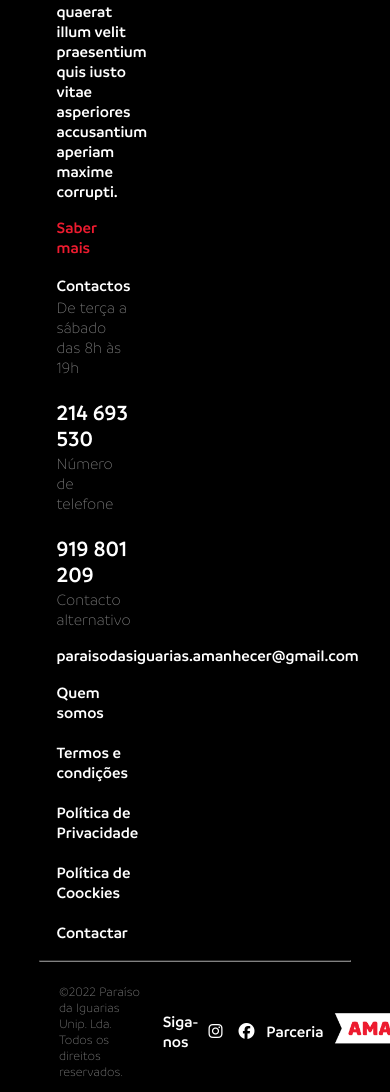
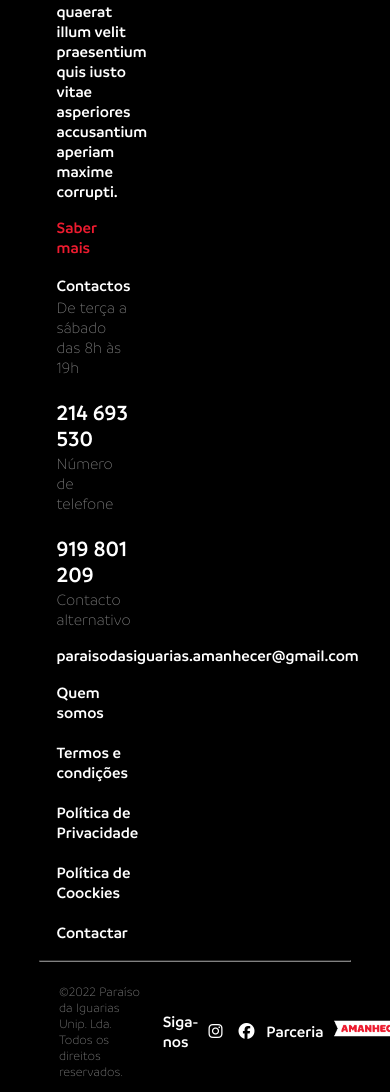
Before and after one commit to pedromagri007/site, a plain HTML site: page index.html in a window 390 px wide. Shown: the part 3722-4814 px from the top of the page. Drawn offline with Linux system fonts and the light colour scheme; a web font is replaced by a local one.

Commit message:
Add files via upload

```diff
--- a/style.css
+++ b/style.css
@@ -289,6 +289,10 @@ hr{
         overflow-x: hidden;
     }
 
+    #imagemlogo{
+        width: 80px;
+    }
+
     .menubarra{
         background-color: #ed1b2f;
         margin: 0;
```
